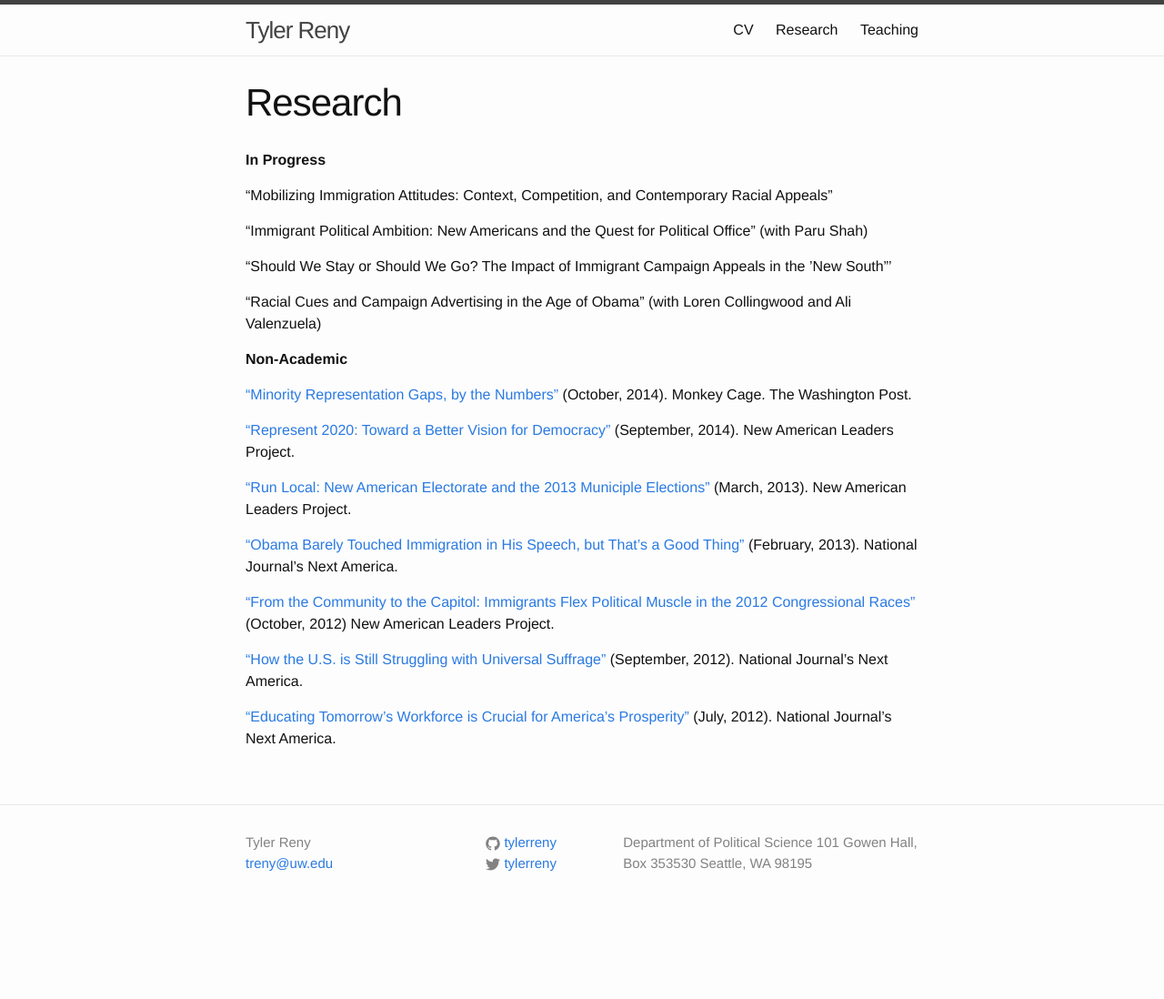
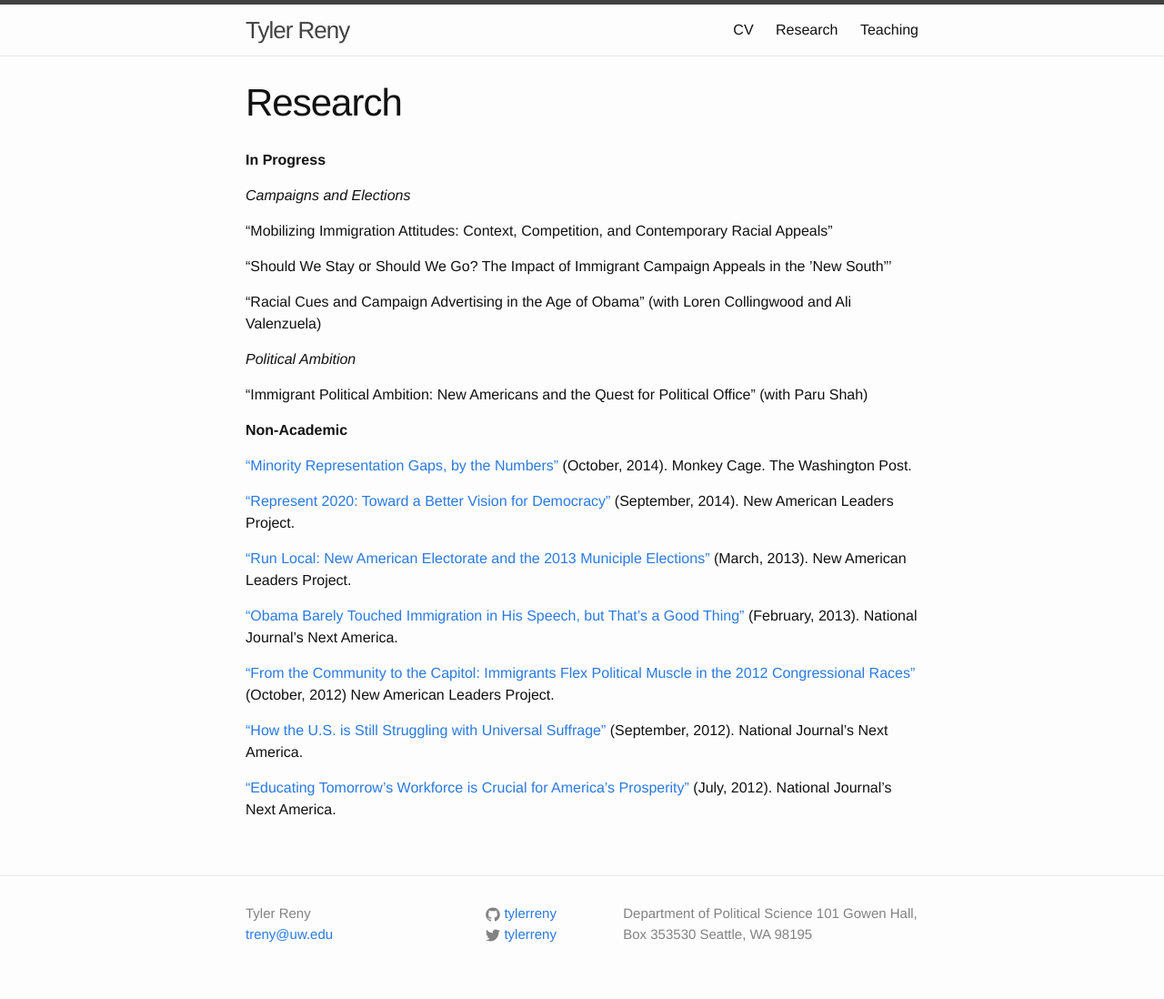
Before and after one commit to tylerreny/tylerreny.github.io, a Jekyll site: the page built from research.md, in a window 1280 px wide. Shown: the whole page at 91% size. Built offline with Jekyll 4.4.1, drawn with Linux system fonts in a browser that asks for light colours; before the commit the page ends 1020 px from its top, so only the background shows below that.

Commit message:
separate research

```diff
--- a/research.md
+++ b/research.md
@@ -6,13 +6,18 @@ permalink: /research/
 
 **In Progress**
 
+*Campaigns and Elections*
+
 “Mobilizing Immigration Attitudes: Context, Competition, and Contemporary Racial Appeals”
-
-“Immigrant Political Ambition: New Americans and the Quest for Political Office” (with Paru Shah)
 
 “Should We Stay or Should We Go? The Impact of Immigrant Campaign Appeals in the ’New South”’
 
 “Racial Cues and Campaign Advertising in the Age of Obama” (with Loren Collingwood and Ali Valenzuela)
+
+*Political Ambition*
+
+“Immigrant Political Ambition: New Americans and the Quest for Political Office” (with Paru Shah)
+
 
 **Non-Academic**
 
```
